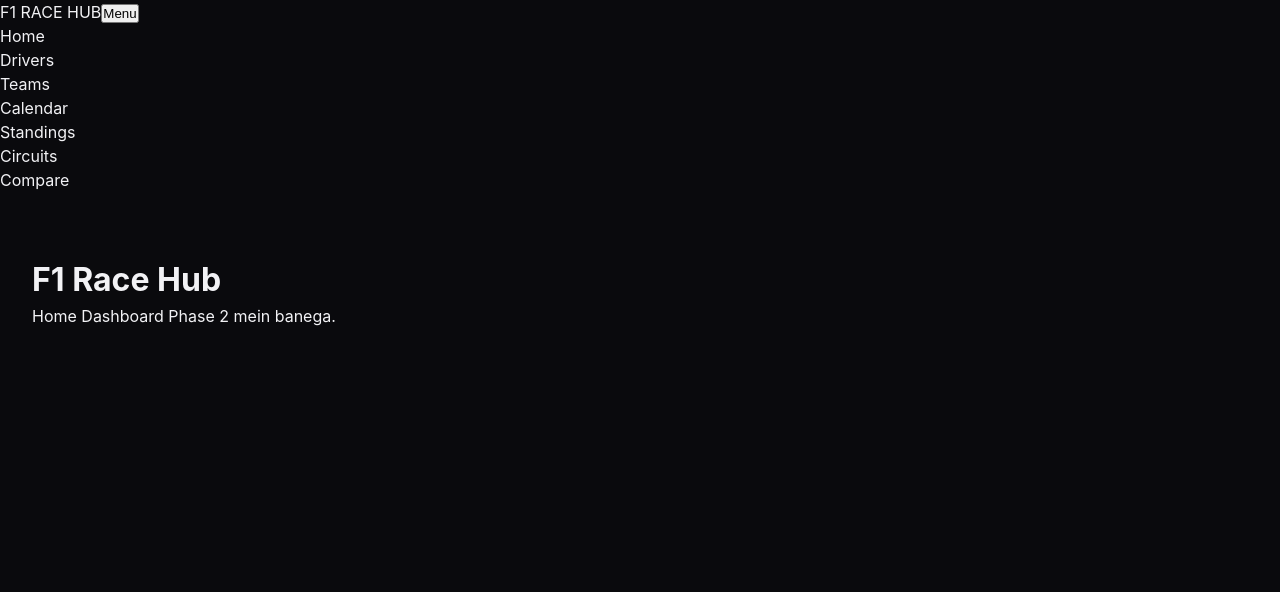
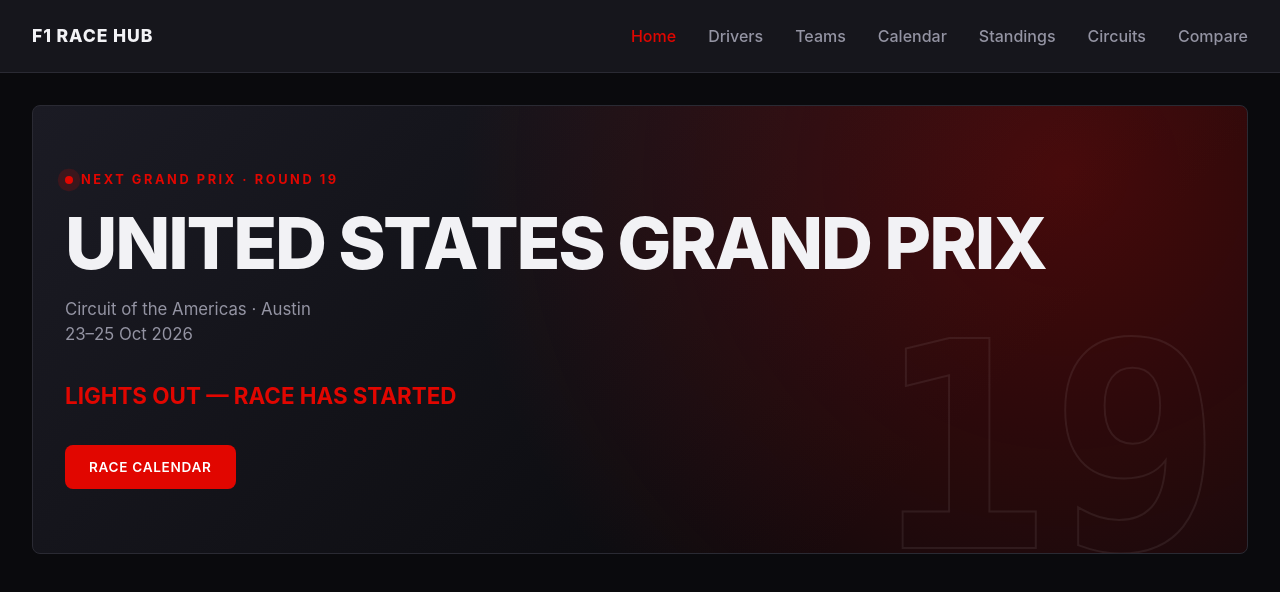
Before and after one commit to rajsingh65145-a11y/F1-race-hub, a React (Vite) app in the folder f1-hub/: page / in a window 1280 px wide. Shown: the top 592 px of the page. Built offline with nearby package versions, Linux system fonts and the light colour scheme.

Commit message:
Phase 2 :global styles,navbar,routing

```diff
--- /dev/null
+++ b/f1-hub/src/Components/Countdown/Countdown.jsx
@@ -0,0 +1,60 @@
+import { useState, useEffect } from 'react';
+
+function getTimeLeft(targetDate) {
+  const difference = new Date(targetDate) - new Date();
+
+  if (difference <= 0) {
+    return { days: 0, hours: 0, minutes: 0, seconds: 0 };
+  }
+
+  return {
+    days: Math.floor(difference / (1000 * 60 * 60 * 24)),
+    hours: Math.floor((difference / (1000 * 60 * 60)) % 24),
+    minutes: Math.floor((difference / (1000 * 60)) % 60),
+    seconds: Math.floor((difference / 1000) % 60),
+  };
+}
+
+function Countdown({ targetDate }) {
+  const [timeLeft, setTimeLeft] = useState(getTimeLeft(targetDate));
+
+  useEffect(() => {
+    const timer = setInterval(() => {
+      setTimeLeft(getTimeLeft(targetDate));
+    }, 1000);
+
+    return () => clearInterval(timer);
+  }, [targetDate]);
+
+  const isFinished =
+    timeLeft.days === 0 &&
+    timeLeft.hours === 0 &&
+    timeLeft.minutes === 0 &&
+    timeLeft.seconds === 0;
+
+  if (isFinished) {
+    return <p className="countdown-done">Lights out — race has started</p>;
+  }
+
+  const units = [
+    { label: 'Days', value: timeLeft.days },
+    { label: 'Hours', value: timeLeft.hours },
+    { label: 'Minutes', value: timeLeft.minutes },
+    { label: 'Seconds', value: timeLeft.seconds },
+  ];
+
+  return (
+    <div className="countdown">
+      {units.map((unit) => (
+        <div className="countdown-box" key={unit.label}>
+          <span className="countdown-value">
+            {String(unit.value).padStart(2, '0')}
+          </span>
+          <span className="countdown-label">{unit.label}</span>
+        </div>
+      ))}
+    </div>
+  );
+}
+
+export default Countdown;
--- /dev/null
+++ b/f1-hub/src/Components/HeroRace/HeroRace.jsx
@@ -0,0 +1,34 @@
+import { Link } from 'react-router-dom';
+import Countdown from '../Countdown/Countdown';
+
+function HeroRace({ race }) {
+  return (
+    <section className="hero">
+      <span className="hero-round">{race.round}</span>
+
+      <div className="hero-content">
+        <p className="hero-eyebrow">
+          <span className="live-dot"></span>
+          Next Grand Prix · Round {race.round}
+        </p>
+
+        <h1 className="hero-title">{race.name}</h1>
+
+        <p className="hero-meta">
+          {race.circuit} · {race.city}
+        </p>
+        <p className="hero-meta">{race.date}</p>
+
+        <Countdown targetDate={race.raceDate} />
+
+        <div className="hero-actions">
+          <Link to="/calendar" className="btn btn-primary">
+            Race Calendar
+          </Link>
+        </div>
+      </div>
+    </section>
+  );
+}
+
+export default HeroRace;
--- a/f1-hub/src/Components/Navbar/Navbar.jsx
+++ b/f1-hub/src/Components/Navbar/Navbar.jsx
@@ -1,5 +1,6 @@
 import { useState } from 'react';
 import { NavLink } from 'react-router-dom';
+import '../../styles/navbar.css';
 
 const navLinks = [
   { path: '/', label: 'Home' },
--- a/f1-hub/src/Pages/Home/Home.jsx
+++ b/f1-hub/src/Pages/Home/Home.jsx
@@ -1,8 +1,17 @@
+import HeroRace from '../../Components/HeroRace/HeroRace';
+import { races } from '../../data/races';
+import '../../styles/dashboard.css';
+
 function Home() {
+  const nextRace = races.find((race) => race.status === 'upcoming');
+
+  if (!nextRace) {
+    return <p className="home">Season complete — no upcoming races.</p>;
+  }
+
   return (
-    <div style={{ padding: '64px 0' }}>
-      <h1>F1 Race Hub</h1>
-      <p>Home Dashboard Phase 2 mein banega.</p>
+    <div className="home">
+      <HeroRace race={nextRace} />
     </div>
   );
 }
--- /dev/null
+++ b/f1-hub/src/data/races.js
@@ -0,0 +1,47 @@
+// Sample data for learning: rounds 18-21 of the 2026 season
+export const races = [
+  {
+    round: 18,
+    name: 'Singapore Grand Prix',
+    country: 'Singapore',
+    city: 'Singapore',
+    circuit: 'Marina Bay Street Circuit',
+    date: '9–11 Oct 2026',
+    status: 'completed',
+    qualifyingDate: '2026-10-10T12:00:00Z',
+    raceDate: '2026-10-11T12:00:00Z',
+  },
+  {
+    round: 19,
+    name: 'United States Grand Prix',
+    country: 'United States',
+    city:'Austin',
+    circuit: 'Circuit of the Americas',
+    date: '23–25 Oct 2026',
+    status: 'upcoming',
+    qualifyingDate: '2026-10-24T21:00:00Z',
+    raceDate: '2025-01-01T00:00:00Z',
+  },
+  {
+    round: 20,
+    name: 'Mexico City Grand Prix',
+    country: 'Mexico',
+    city: 'Mexico City',
+    circuit: 'Autódromo Hermanos Rodríguez',
+    date: '30 Oct – 1 Nov 2026',
+    status: 'upcoming',
+    qualifyingDate: '2026-10-31T21:00:00Z',
+    raceDate: '2026-11-01T20:00:00Z',
+  },
+  {
+    round: 21,
+    name: 'São Paulo Grand Prix',
+    country: 'Brazil',
+    city: 'São Paulo',
+    circuit: 'Interlagos Circuit',
+    date: '6–8 Nov 2026',
+    status: 'upcoming',
+    qualifyingDate: '2026-11-07T18:00:00Z',
+    raceDate: '2026-11-08T17:00:00Z',
+  },
+];
--- /dev/null
+++ b/f1-hub/src/styles/dashboard.css
@@ -0,0 +1,162 @@
+/* ===== Home page ===== */
+.home {
+  padding: var(--space-lg) 0;
+}
+
+/* ===== Hero ===== */
+.hero {
+  position: relative;
+  overflow: hidden;
+  padding: 64px var(--space-lg);
+  border: 1px solid var(--color-border);
+  border-radius: var(--radius);
+  background:
+    radial-gradient(circle at 85% 15%, rgba(225, 6, 0, 0.28), transparent 55%),
+    linear-gradient(135deg, #1b1b24 0%, var(--color-bg) 75%);
+}
+
+.hero-round {
+  position: absolute;
+  right: 24px;
+  bottom: -40px;
+  font-family: var(--font-mono);
+  font-size: 18rem;
+  font-weight: 800;
+  line-height: 1;
+  color: transparent;
+  -webkit-text-stroke: 2px rgba(255, 255, 255, 0.07);
+  pointer-events: none;
+  user-select: none;
+}
+
+.hero-content {
+  position: relative;
+  z-index: 1;
+}
+
+.hero-eyebrow {
+  display: flex;
+  align-items: center;
+  gap: var(--space-sm);
+  color: var(--color-accent);
+  font-size: 0.8rem;
+  font-weight: 700;
+  letter-spacing: 0.2em;
+  text-transform: uppercase;
+}
+
+.live-dot {
+  width: 8px;
+  height: 8px;
+  border-radius: 50%;
+  background-color: var(--color-accent);
+  animation: pulse 1.6s infinite;
+}
+
+@keyframes pulse {
+  0% { box-shadow: 0 0 0 0 rgba(225, 6, 0, 0.6); }
+  100% { box-shadow: 0 0 0 10px rgba(225, 6, 0, 0); }
+}
+
+.hero-title {
+  margin: var(--space-md) 0;
+  font-size: clamp(2.2rem, 6vw, 4.5rem);
+  font-weight: 800;
+  line-height: 1.05;
+  letter-spacing: -0.03em;
+  text-transform: uppercase;
+}
+
+.hero-meta {
+  color: var(--color-text-muted);
+  font-size: 1.05rem;
+}
+
+.hero-actions {
+  margin-top: var(--space-lg);
+}
+
+/* ===== Buttons ===== */
+.btn {
+  display: inline-block;
+  padding: 12px 24px;
+  border-radius: var(--radius);
+  font-size: 0.85rem;
+  font-weight: 600;
+  letter-spacing: 0.05em;
+  text-transform: uppercase;
+  transition: filter 0.2s ease, transform 0.2s ease;
+}
+
+.btn-primary {
+  background-color: var(--color-accent);
+  color: #fff;
+}
+
+.btn-primary:hover {
+  filter: brightness(1.15);
+  transform: translateY(-2px);
+}
+
+/* ===== Countdown ===== */
+.countdown {
+  display: flex;
+  gap: var(--space-md);
+  margin-top: var(--space-lg);
+}
+
+.countdown-box {
+  min-width: 96px;
+  padding: var(--space-md);
+  text-align: center;
+  background-color: rgba(255, 255, 255, 0.04);
+  border: 1px solid rgba(255, 255, 255, 0.08);
+  border-radius: var(--radius);
+  backdrop-filter: blur(8px);
+}
+
+.countdown-value {
+  display: block;
+  font-family: var(--font-mono);
+  font-size: clamp(2rem, 5vw, 3.2rem);
+  font-weight: 700;
+  line-height: 1.1;
+  font-variant-numeric: tabular-nums;
+}
+
+.countdown-label {
+  font-size: 0.7rem;
+  letter-spacing: 0.15em;
+  text-transform: uppercase;
+  color: var(--color-text-muted);
+}
+
+.countdown-done {
+  margin-top: var(--space-lg);
+  color: var(--color-accent);
+  font-size: 1.4rem;
+  font-weight: 700;
+  text-transform: uppercase;
+}
+
+/* ===== Responsive ===== */
+@media (max-width: 768px) {
+  .hero {
+    padding: 40px var(--space-md);
+  }
+
+  .hero-round {
+    right: 8px;
+    font-size: 10rem;
+  }
+
+  .countdown {
+    gap: var(--space-sm);
+  }
+
+  .countdown-box {
+    flex: 1;
+    min-width: 0;
+    padding: 12px 4px;
+  }
+}
```
